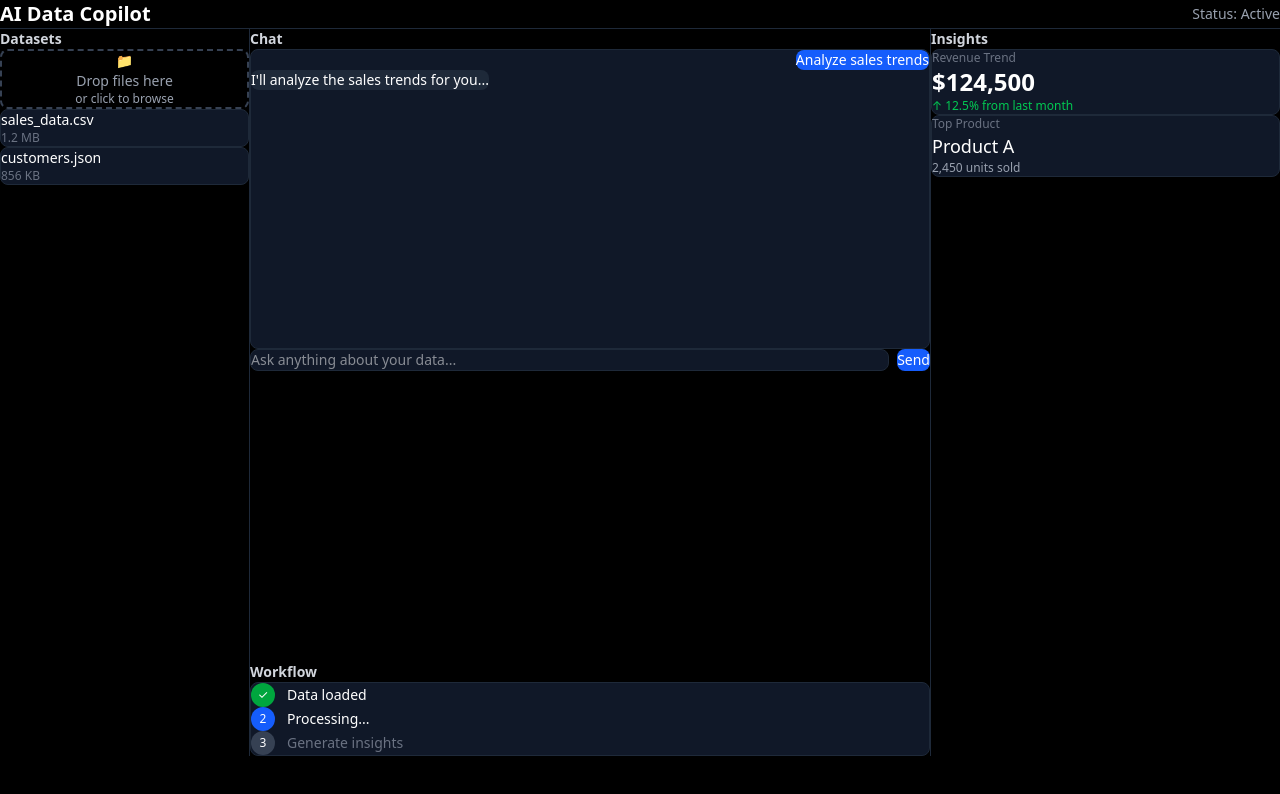
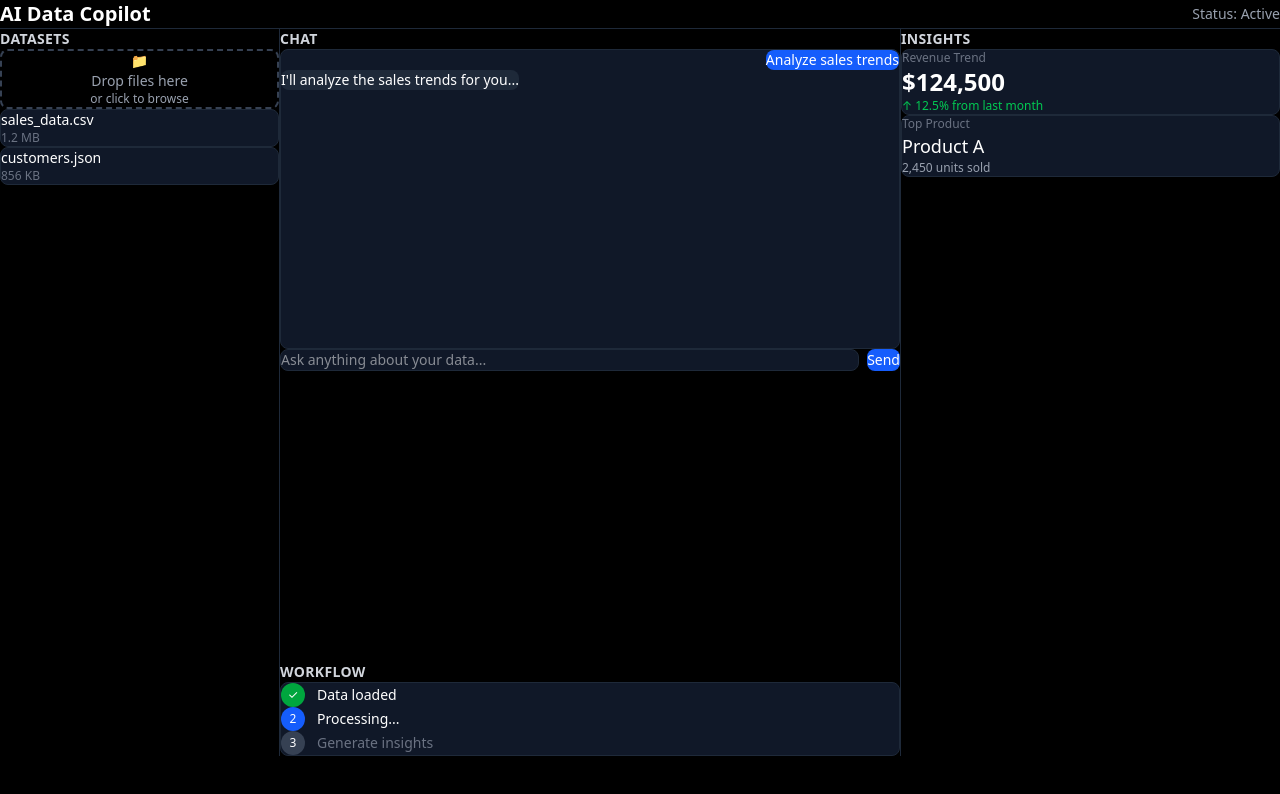
Before and after one commit to Prajwal0422/AI-Copilot-for-Data-Analysis, a Next.js app in the folder frontend/: page / in a window 1280 px wide. Shown: the top 794 px of the page. Built offline with nearby package versions, Linux system fonts and the light colour scheme.

Commit message:
style: improve spacing and layout consistency

```diff
--- a/frontend/app/page.tsx
+++ b/frontend/app/page.tsx
@@ -12,10 +12,10 @@ export default function Home() {
       </nav>
 
       {/* Main Grid Layout */}
-      <div className="grid grid-cols-[250px_1fr_350px] h-[calc(100vh-73px)]">
+      <div className="grid grid-cols-[280px_1fr_380px] h-[calc(100vh-73px)] gap-0">
         {/* Left Panel */}
-        <div className="border-r border-gray-800 p-4 overflow-y-auto">
-          <h2 className="text-sm font-semibold mb-4 text-gray-300">Datasets</h2>
+        <div className="border-r border-gray-800 p-6 overflow-y-auto">
+          <h2 className="text-sm font-semibold mb-6 text-gray-300 uppercase tracking-wide">Datasets</h2>
 
           {/* Upload Section */}
           <div className="border-2 border-dashed border-gray-700 rounded-lg p-4 mb-4 text-center hover:border-gray-600 transition-colors cursor-pointer">
@@ -38,10 +38,10 @@ export default function Home() {
             </div>
           </div>
         </div>
-        <div className="p-4 flex flex-col">
+        <div className="p-6 flex flex-col">
           {/* Chat Section */}
-          <div className="flex-1 mb-4">
-            <h2 className="text-sm font-semibold mb-4 text-gray-300">Chat</h2>
+          <div className="flex-1 mb-6">
+            <h2 className="text-sm font-semibold mb-6 text-gray-300 uppercase tracking-wide">Chat</h2>
             <div className="bg-gray-900 rounded-lg border border-gray-800 h-[300px] p-4 overflow-y-auto">
               <div className="space-y-3">
                 {/* User Message */}
@@ -75,7 +75,7 @@ export default function Home() {
 
           {/* Workflow Section */}
           <div>
-            <h2 className="text-sm font-semibold mb-4 text-gray-300">Workflow</h2>
+            <h2 className="text-sm font-semibold mb-6 text-gray-300 uppercase tracking-wide">Workflow</h2>
             <div className="bg-gray-900 rounded-lg border border-gray-800 p-4">
               <div className="space-y-3">
                 <div className="flex items-center gap-3">
@@ -95,8 +95,8 @@ export default function Home() {
           </div>
         </div>
         {/* Right Panel */}
-        <div className="border-l border-gray-800 p-4 overflow-y-auto">
-          <h2 className="text-sm font-semibold mb-4 text-gray-300">Insights</h2>
+        <div className="border-l border-gray-800 p-6 overflow-y-auto">
+          <h2 className="text-sm font-semibold mb-6 text-gray-300 uppercase tracking-wide">Insights</h2>
 
           {/* Output Card */}
           <div className="bg-gray-900 rounded-lg border border-gray-800 p-4 mb-4">
```
